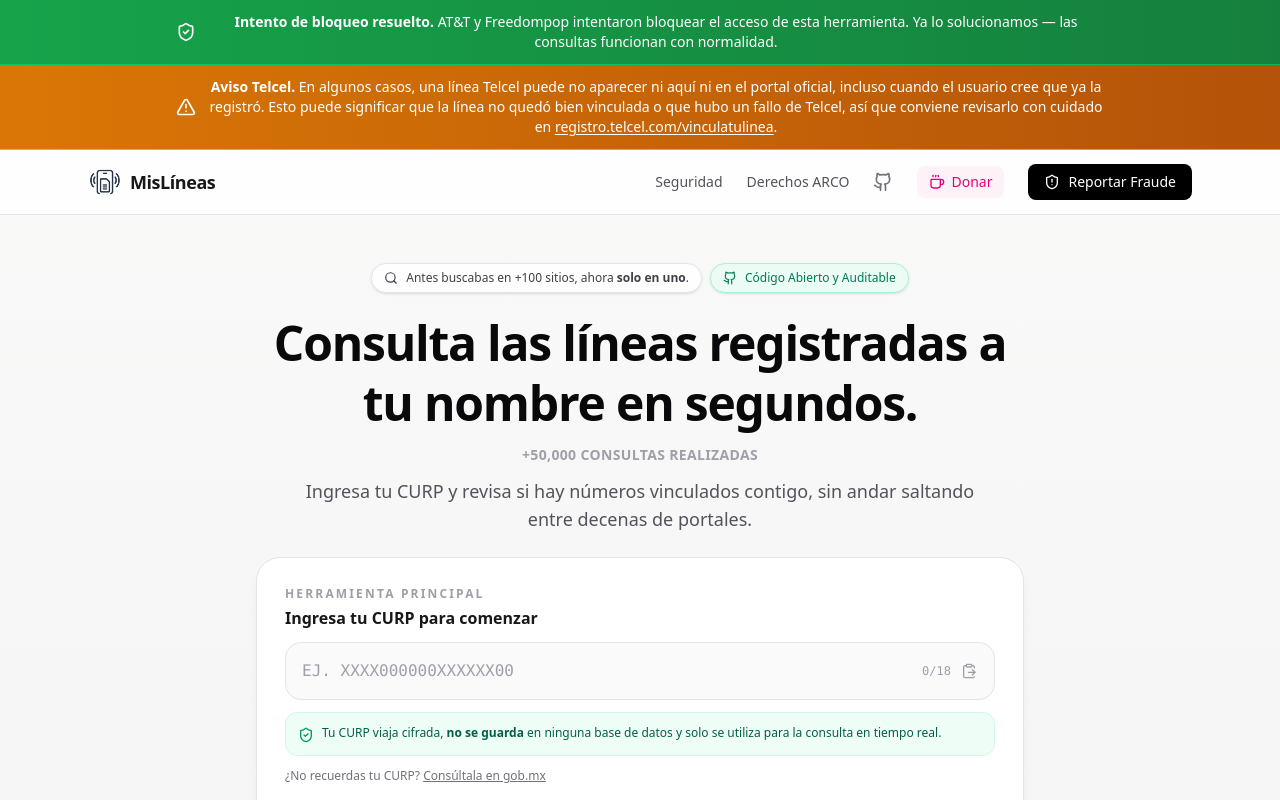
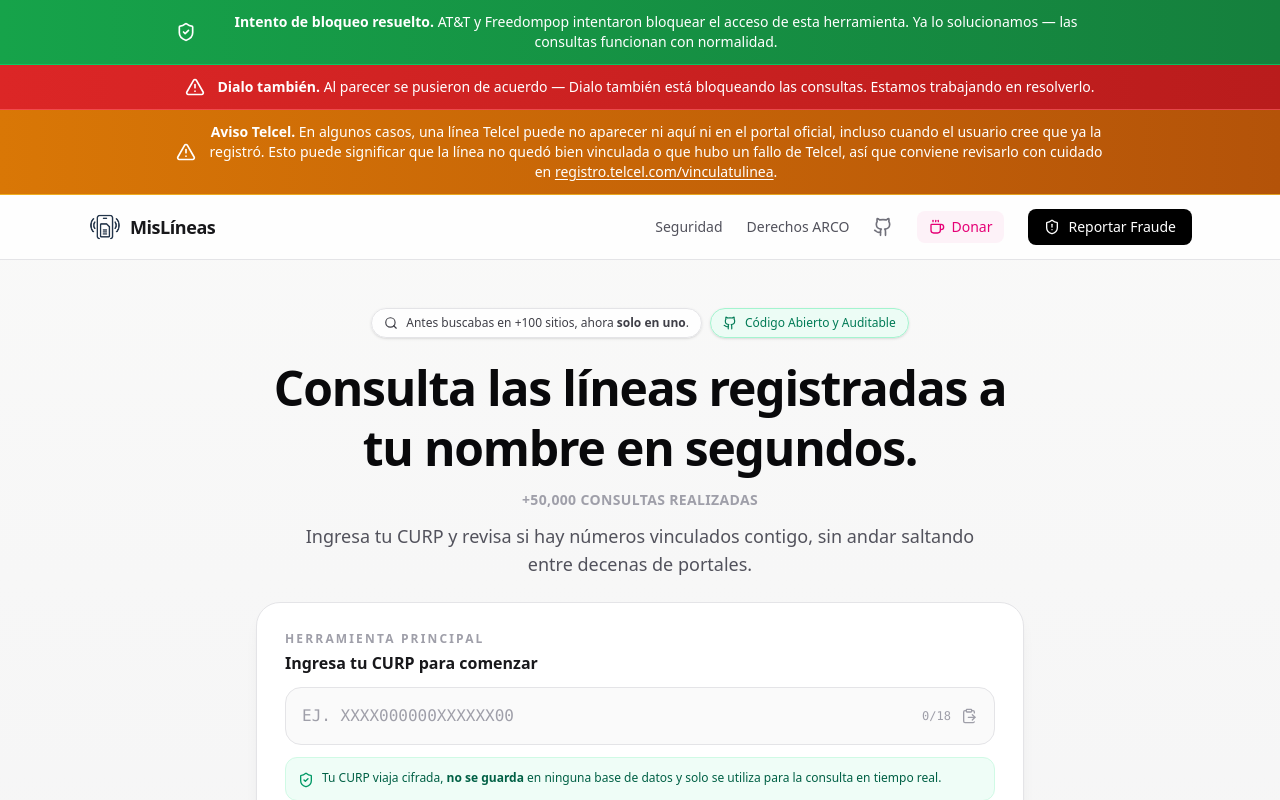
Before and after one commit to CarlosNunezMX/MisLineas, a Next.js app: page / in a window 1280 px wide. Shown: the top 800 px of the page. Built offline with nearby package versions, Linux system fonts and the light colour scheme.

Commit message:
fix(dialo): add block notice banner

```diff
--- a/src/app/page.tsx
+++ b/src/app/page.tsx
@@ -58,6 +58,12 @@ export default function MisLineas() {
         <ShieldCheck className="w-5 h-5 shrink-0" />
         <p className="text-center max-w-4xl font-medium">
           <strong>Intento de bloqueo resuelto.</strong> AT&amp;T y Freedompop intentaron bloquear el acceso de esta herramienta. Ya lo solucionamos — las consultas funcionan con normalidad.
+        </p>
+      </div>
+      <div className="flex items-center justify-center gap-3 border-b border-red-400/60 bg-[linear-gradient(90deg,#dc2626_0%,#b91c1c_100%)] px-4 py-3 text-sm text-white">
+        <AlertTriangle className="w-5 h-5 shrink-0" />
+        <p className="text-center max-w-4xl font-medium">
+          <strong>Dialo también.</strong> Al parecer se pusieron de acuerdo — Dialo también está bloqueando las consultas. Estamos trabajando en resolverlo.
         </p>
       </div>
       <div className="flex items-center justify-center gap-3 border-b border-amber-300/60 bg-[linear-gradient(90deg,#d97706_0%,#b45309_100%)] px-4 py-3 text-sm text-white">
```
